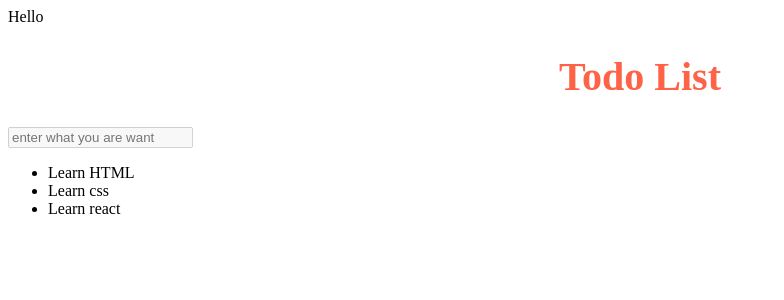
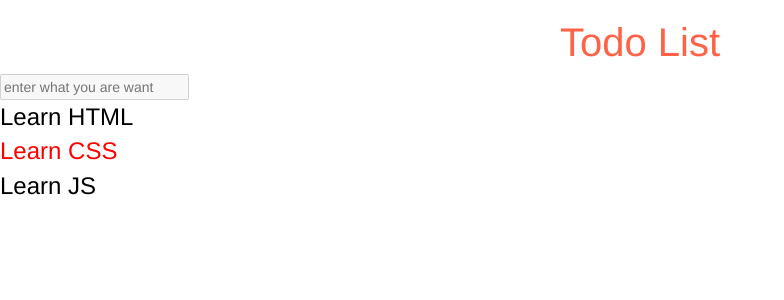
Before and after one commit to AlexBibig/React, a React (Create React App) app in the folder my-app/: page / in a window 1280 px wide. Shown: the top 300 px of the page, without its empty margins (0-784 px from the left). Built offline with nearby package versions, Linux system fonts and the light colour scheme.

Commit message:
code from third lesson: refactoring, bootstrap, props

```diff
--- a/my-app/package.json
+++ b/my-app/package.json
@@ -6,6 +6,7 @@
     "@testing-library/jest-dom": "^4.2.4",
     "@testing-library/react": "^9.5.0",
     "@testing-library/user-event": "^7.2.1",
+    "bootstrap": "^3.4.1",
     "react": "^16.13.1",
     "react-dom": "^16.13.1",
     "react-scripts": "3.4.1"
--- /dev/null
+++ b/my-app/src/components/App.js
@@ -0,0 +1,22 @@
+import React from 'react';
+import SearchBlock from './SearchBlock';
+import Header from './Header';
+import TodoList from './TodoList';
+
+const App = () => {
+  const todoData = [
+    { text: 'Learn HTML', important: false, id: 1 },
+    { text: 'Learn CSS', important: true, id: 2 },
+    { text: 'Learn JS', important: false, id: 3 },
+  ];
+  //корневой компонент, в который подключают все остальные компоненты
+  return (
+    <div>
+      <Header />
+      <SearchBlock />
+      <TodoList todos={todoData} />
+    </div>
+  );
+};
+
+export default App;
--- a/my-app/src/components/TodoList.js
+++ b/my-app/src/components/TodoList.js
@@ -1,14 +1,16 @@
 import React from 'react';
+import TodoListItem from './TodoListItem';
 
-const TodoList = () => {
-  const items = ['Learn HTML', 'Learn css', 'Learn react'];
-  return (
-    <ul>
-      <li>{items[0]}</li>
-      <li>Learn css</li>
-      <li>Learn react</li>
-    </ul>
-  );
+const TodoList = (props) => {
+  const elements = props.todos.map((item) => {
+    const { id, ...otherProps } = item;
+    return (
+      <li key={item.id}>
+        <TodoListItem {...otherProps} />
+      </li>
+    );
+  });
+  return <ul className='list-group'>{elements}</ul>;
 };
 
 export default TodoList;
--- /dev/null
+++ b/my-app/src/components/TodoListItem.js
@@ -0,0 +1,11 @@
+import React from 'react';
+
+const TodoListItem = (props) => {
+  const style = {
+    color: props.important ? 'red' : 'black',
+    fontSize: '24px',
+  };
+  return <span style={style}>{props.text}</span>;
+};
+
+export default TodoListItem;
--- a/my-app/src/index.js
+++ b/my-app/src/index.js
@@ -1,23 +1,6 @@
+import 'bootstrap/dist/css/bootstrap.min.css';
 import React from 'react';
 import ReactDOM from 'react-dom';
-import SearchBlock from './components/SearchBlock';
-import Header from './components/Header';
-import TodoList from './components/TodoList';
+import App from './components/App';
 
-const App = () => {
-  const isLogged = true;
-
-  const loginBlock = <span>Sign in</span>;
-  const welcome = <span>Hello</span>;
-  //корневой компонент, в который подключают все остальные компоненты
-  return (
-    <div>
-      {isLogged ? welcome : loginBlock}
-      <Header />
-      <SearchBlock />
-      <TodoList />
-    </div>
-  );
-};
-
-ReactDOM.render(<App />, document.getElementById('root'));
+ReactDOM.render(<App />, document.getElementById('root')); // запись для вставки компонента App в html
```
Also changed, not shown: 1 other file (tests, documents, lock files or other folders).
